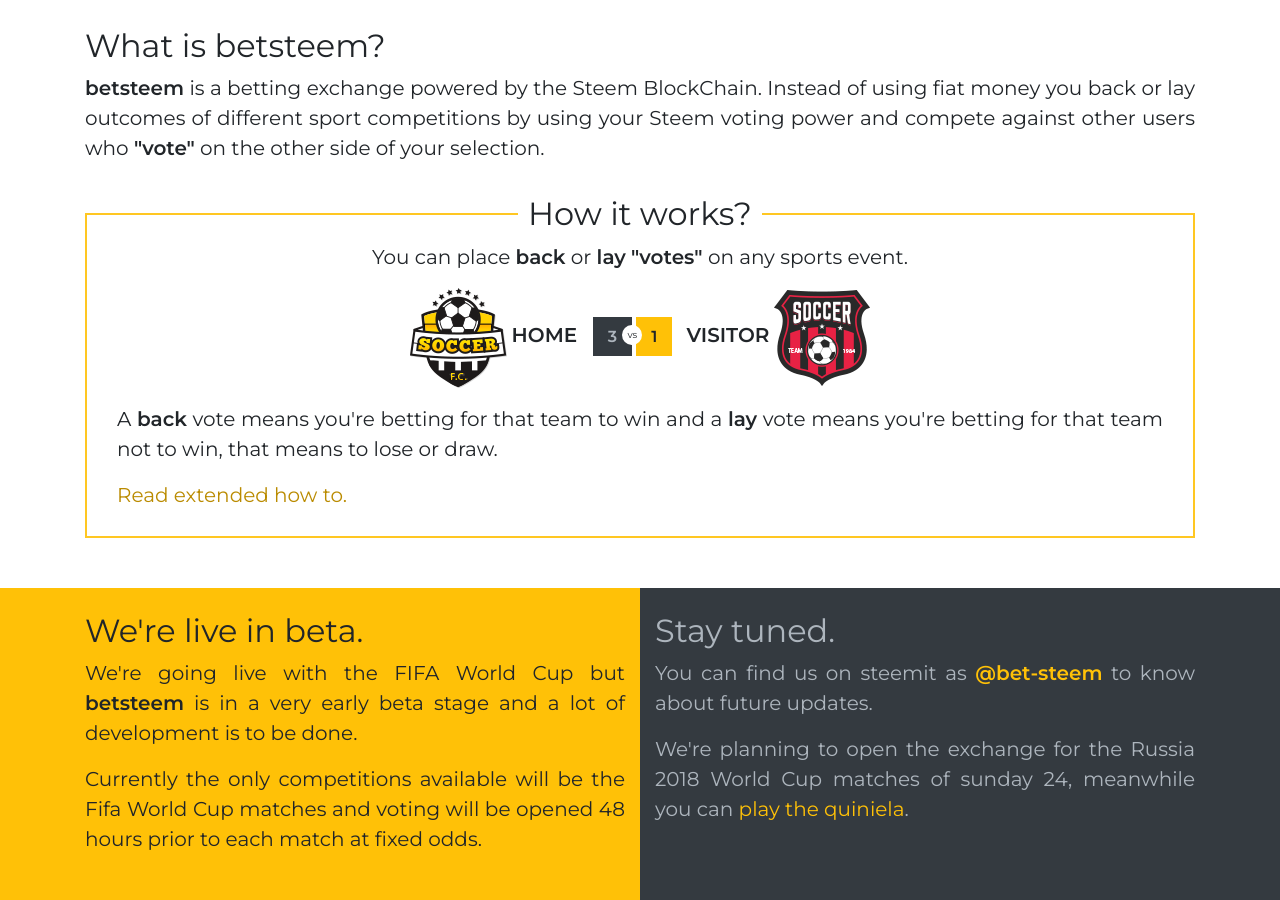
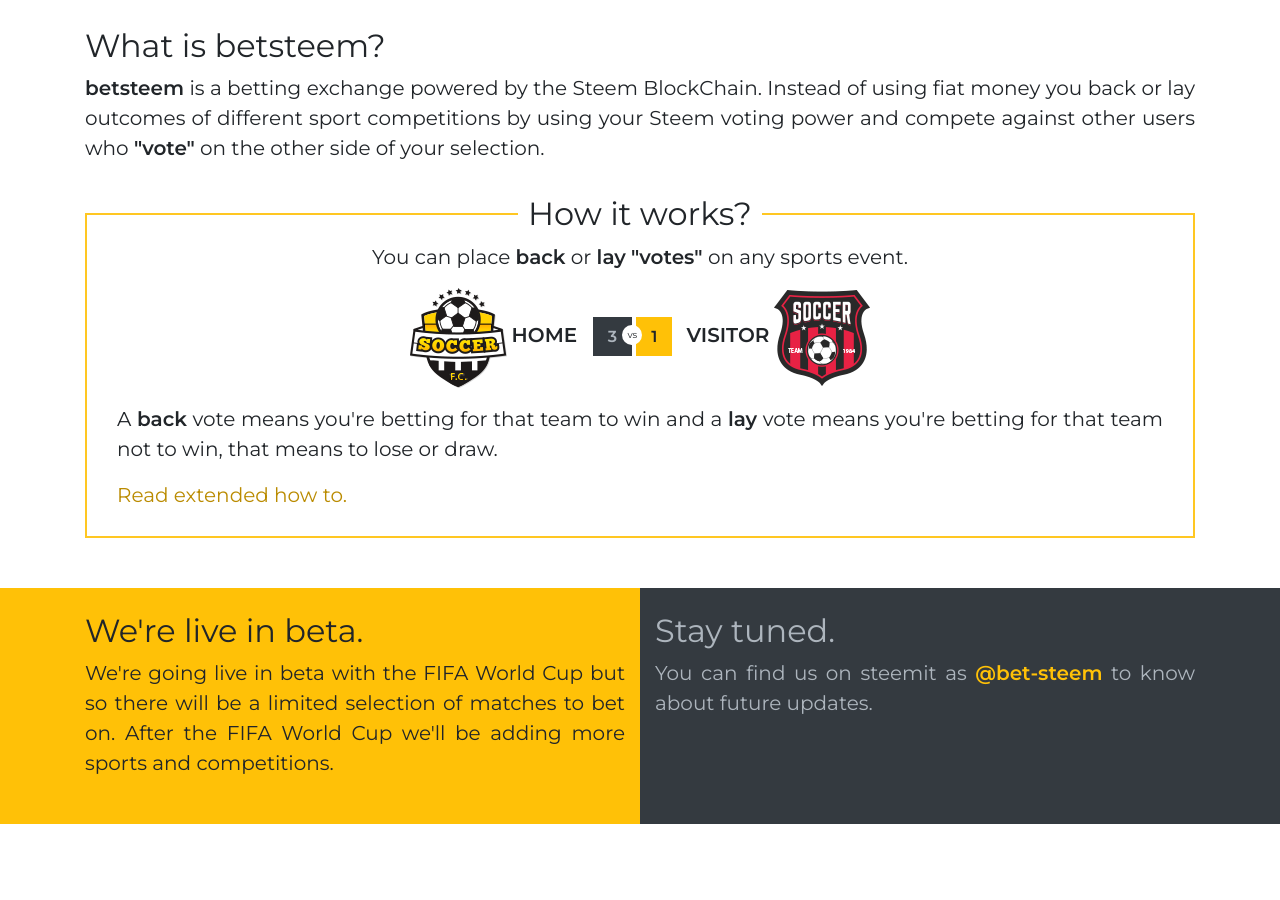
Before and after one commit to 12-steem-apps-in-12-months/betsteem, a Jekyll site: the page built from index.html, in a window 1280 px wide and 900 px high, scrolled down 929 px. Built offline with Jekyll 4.4.1, drawn with Linux system fonts in a browser that asks for light colours; nearby versions of some CDN libraries; after the commit the page ends 1753 px from its top, so only the background shows below that.

Commit message:
Update index

```diff
--- a/index.html
+++ b/index.html
@@ -79,18 +79,13 @@
 				<div class="col-sm-6">
 					<h2 class="mt-4">We're live in beta.</h2>
 					<p class="font-lg text-justify">
-						We're going live with the FIFA World Cup but <b>betsteem</b> is in a very early beta stage and a lot of development is to be done.
-					</p>
-					<p class="font-lg text-justify">
-						Currently the only competitions available will be the Fifa World Cup matches and voting will be opened 48 hours prior to each match at fixed odds.
+						We're going live in beta with the FIFA World Cup but so there will be a limited selection of matches to bet on. After the FIFA World Cup we'll be adding more sports and competitions.
 					</p>
 				</div>
 				<div class="col-sm-6 font-gray-light">
 					<h2 class="mt-4 font-gray-light">Stay tuned.</h2>
 					<p class="font-lg text-justify">
 						You can find us on steemit as <b><a target="_blank" href="https://steemit.com/@bet-steem">@bet-steem</a></b> to know about future updates.
-					<p class="font-lg text-justify">
-						We're planning to open the exchange for the Russia 2018 World Cup matches of sunday 24, meanwhile you can <a href="/quinielas">play the quiniela</a>.
 					</p>
 				</div>
 			</div>
```
